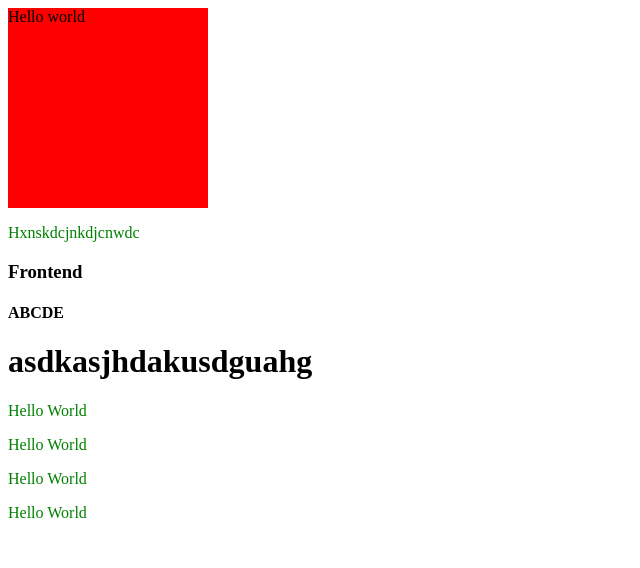
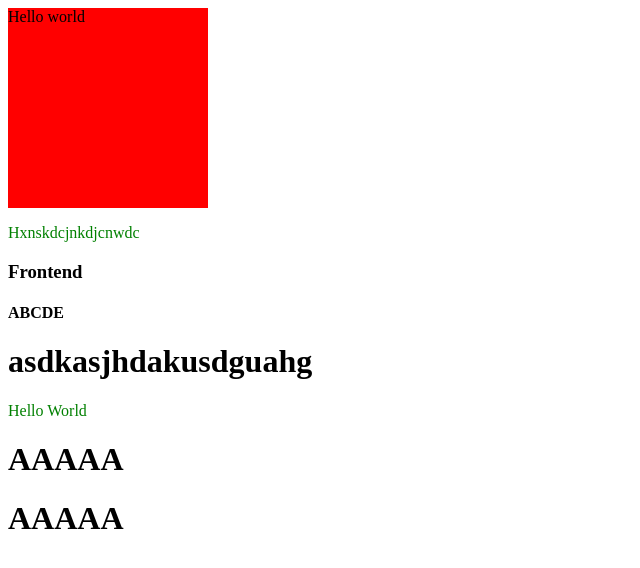
Before and after one commit to KhayyamMammadli/git-exam, a plain HTML site: page index.html in a window 1280 px wide. Shown: the whole page, without its empty margins (0-640 px from the left). Drawn offline with Linux system fonts and the light colour scheme.

Commit message:
HELLOOOOO

```diff
--- a/index.html
+++ b/index.html
@@ -14,8 +14,7 @@
     <h4>ABCDE</h4>
     <h1>asdkasjhdakusdguahg</h1>
     <p>Hello World</p>
-    <p>Hello World</p>
-    <p>Hello World</p>
-    <p>Hello World</p>
+    <h1>AAAAA</h1>
+    <h1>AAAAA</h1>
 </body>
 </html>
```
